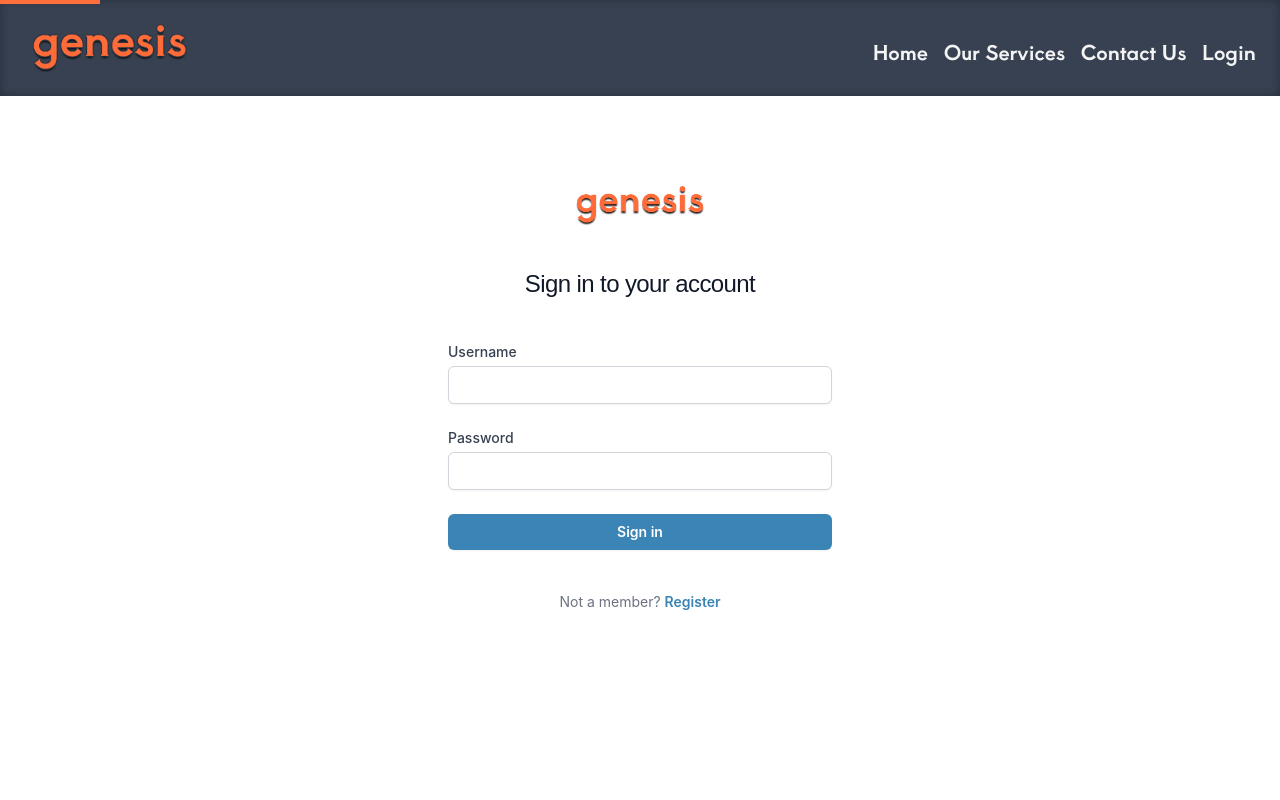
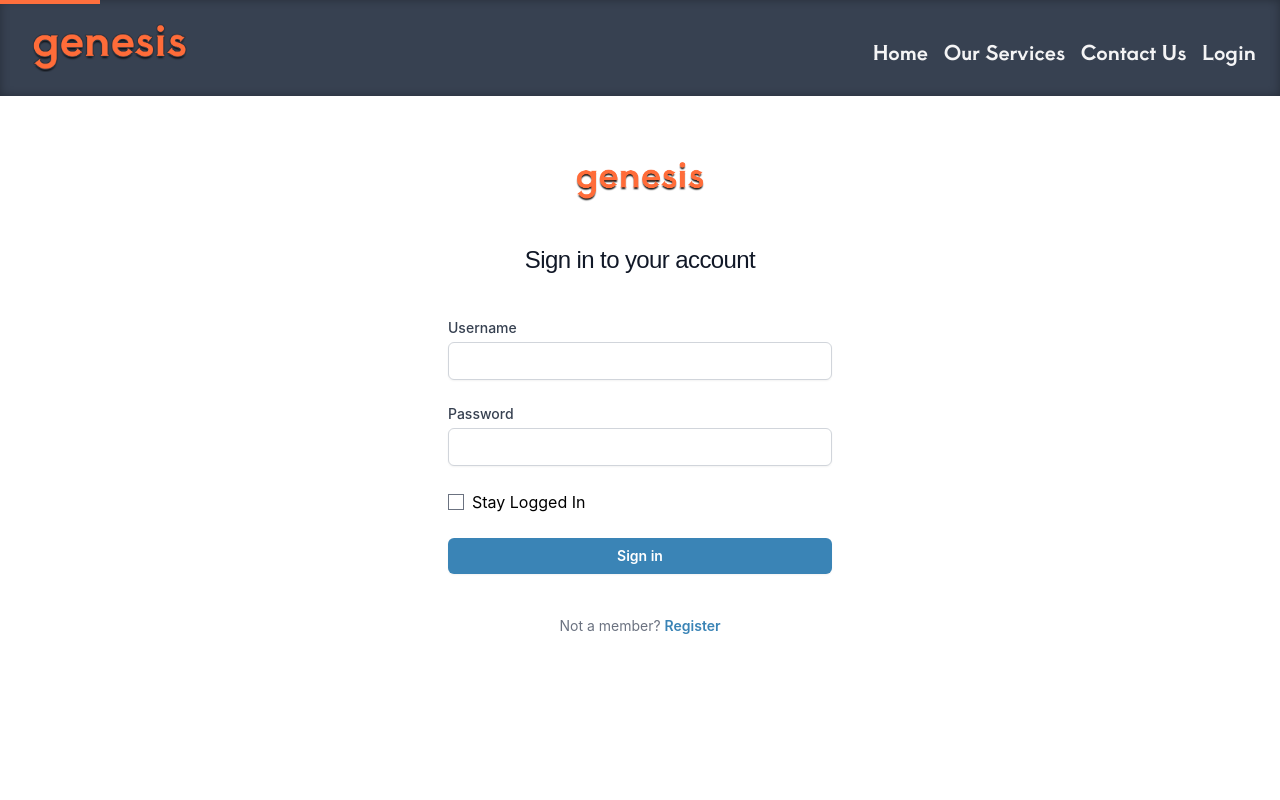
Before and after one commit to MonkeyCrumbs999/Genesis-Tech-Support, a React (Create React App) app in the folder client/: page /login in a window 1280 px wide. Shown: the top 800 px of the page. Built offline with nearby package versions, Linux system fonts and the light colour scheme.

Commit message:
adding stay logged in functionality

```diff
--- a/client/src/components/registration/Login.js
+++ b/client/src/components/registration/Login.js
@@ -1,11 +1,11 @@
-import React, { useContext } from "react";
+import React, { useContext, useState } from "react";
 import { Link as RouterLink, useNavigate } from "react-router-dom";
 import { motion } from "framer-motion";
 import Logo from "../../assets/img/genesis-black.png";
 import { MotionMain, fadeIn } from "../animations/sharedAnimations";
 import { AuthContext } from "../../contexts/AuthContext";
 import Alert from "../login-errors/Alert"; // Import the Alert component
-import { Formik, Form } from "formik";
+import { Formik, Form, Field } from "formik";
 import * as Yup from "yup";
 import FormField from "./FormField";
 
@@ -27,14 +27,13 @@ const validationSchema = Yup.object().shape({
 function Login() {
   const authContext = useContext(AuthContext);
   const navigate = useNavigate();
+  const [stayLoggedIn, setStayLoggedIn] = useState(false); // Modify this line
 
   const handleSubmit = async (values) => {
     authContext.resetError(); // Reset the error state before login attempt
 
-    const loginSuccessful = await authContext.login(
-      values.username,
-      values.password
-    );
+    // Modify the below line
+    const loginSuccessful = await authContext.login(values.username, values.password, stayLoggedIn);
     if (loginSuccessful) {
       navigate("/my-account");
     }
@@ -64,12 +63,24 @@ function Login() {
           <Formik
             initialValues={initialValues}
             validationSchema={validationSchema}
-            onSubmit={handleSubmit}>
+            onSubmit={handleSubmit}
+          >
             {() => (
               <Form className="space-y-6">
                 <FormField name="username" label="Username" type="text" />
                 <FormField name="password" label="Password" type="password" />
-
+                <div className="flex items-center">
+                  <Field
+                    type="checkbox"
+                    id="stayLoggedIn"
+                    name="stayLoggedIn"
+                    checked={stayLoggedIn}
+                    onChange={() => setStayLoggedIn(!stayLoggedIn)}
+                  />
+                  <label htmlFor="stayLoggedIn" className="ml-2">
+                    Stay Logged In
+                  </label>
+                </div>
                 <div>
                   {authContext.error && (
                     <Alert message={authContext.error} type="error" />
@@ -79,7 +90,8 @@ function Login() {
                     whileHover={{ scale: 1.05 }}
                     transition={{ duration: 0.1 }}
                     type="submit"
-                    className="flex w-full justify-center rounded-md bg-genesis-blue px-3 py-1.5 text-sm font-semibold leading-6 text-white shadow-sm hover:bg-genesis-blue-hover focus-visible:outline focus-visible:outline-2 focus-visible:outline-offset-2 focus-visible:outline-genesis-blue">
+                    className="flex w-full justify-center rounded-md bg-genesis-blue px-3 py-1.5 text-sm font-semibold leading-6 text-white shadow-sm hover:bg-genesis-blue-hover focus-visible:outline focus-visible:outline-2 focus-visible:outline-offset-2 focus-visible:outline-genesis-blue"
+                  >
                     Sign in
                   </motion.button>
                 </div>
@@ -93,7 +105,8 @@ function Login() {
               whileHover={{ scale: 1.05 }}
               transition={{ duration: 0.1 }}
               className="font-semibold leading-6 text-genesis-blue hover:text-cyan-600"
-              to="/register">
+              to="/register"
+            >
               Register
             </MotionLink>
           </p>
--- a/client/src/contexts/AuthContext.js
+++ b/client/src/contexts/AuthContext.js
@@ -13,8 +13,8 @@ export const AuthProvider = ({ children }) => {
 
   const [error, setError] = useState(null);
 
-  const loginCallback = async (username, password) => {
-    const result = await login(username, password, setUser, setError);
+  const loginCallback = async (username, password, stayLoggedIn) => {
+    const result = await login(username, password, setUser, setError, stayLoggedIn);
     return result !== false; // return the result of the login attempt
   };
 
```
